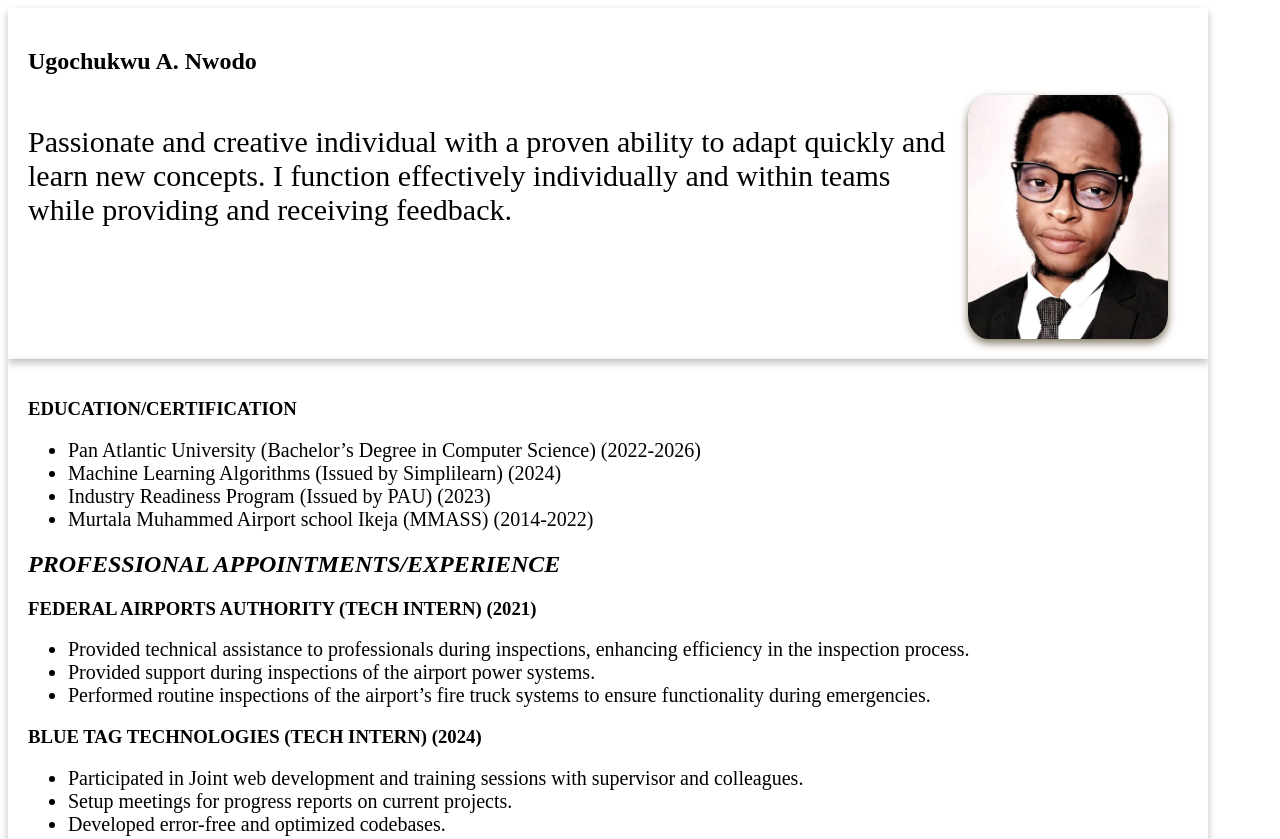
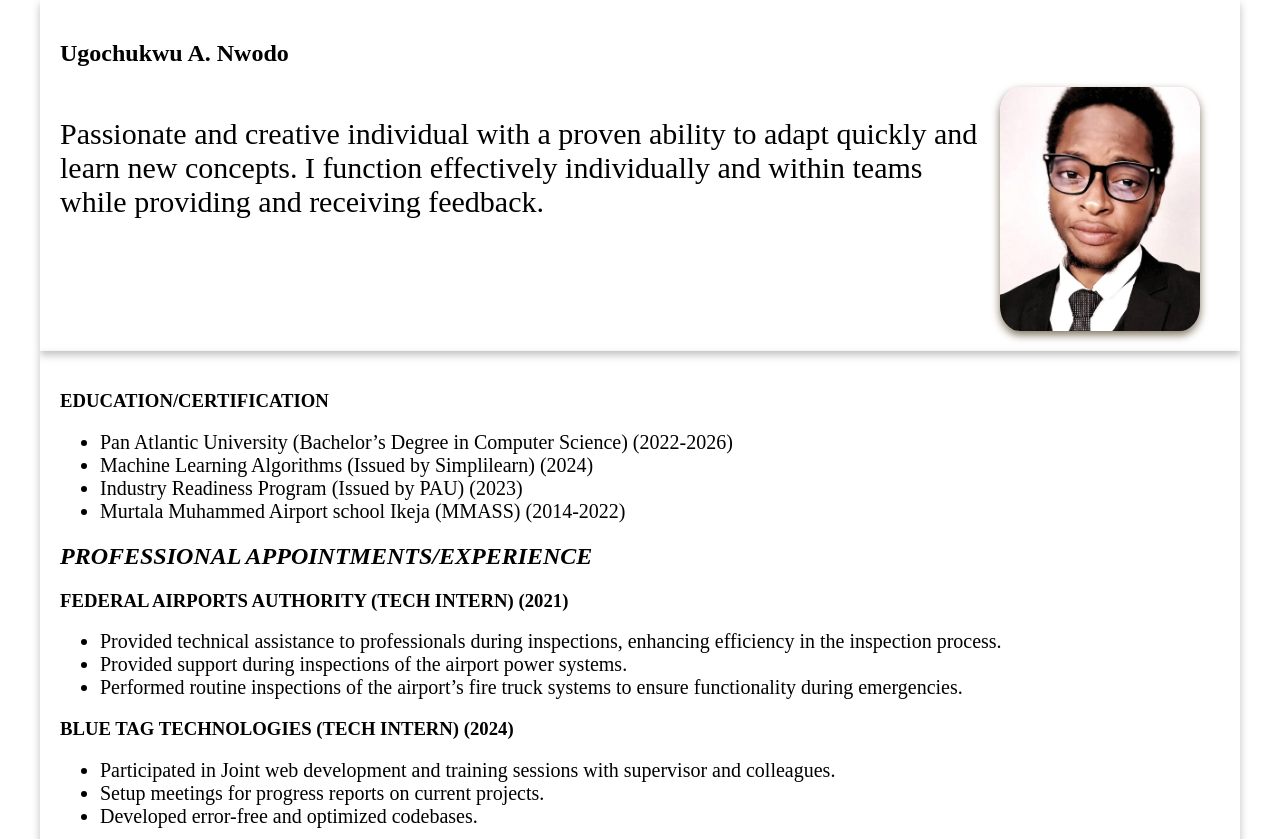
Before and after one commit to Nugochukwu/Preliminary_Interview, a plain HTML site: page index.html in a window 1280 px wide. Shown: the top 839 px of the page. Drawn offline with Linux system fonts and the light colour scheme.

Commit message:
Add files via upload

```diff
--- a/styles.css
+++ b/styles.css
@@ -1,5 +1,12 @@
-body{
+html, body {
+    height: 100%;
+    margin: 0 auto;
+    justify-content: center;
+}
+
+body {
     max-width: 1200px;
+    width: 100%;
     min-width: 400px;
 }
 
```
